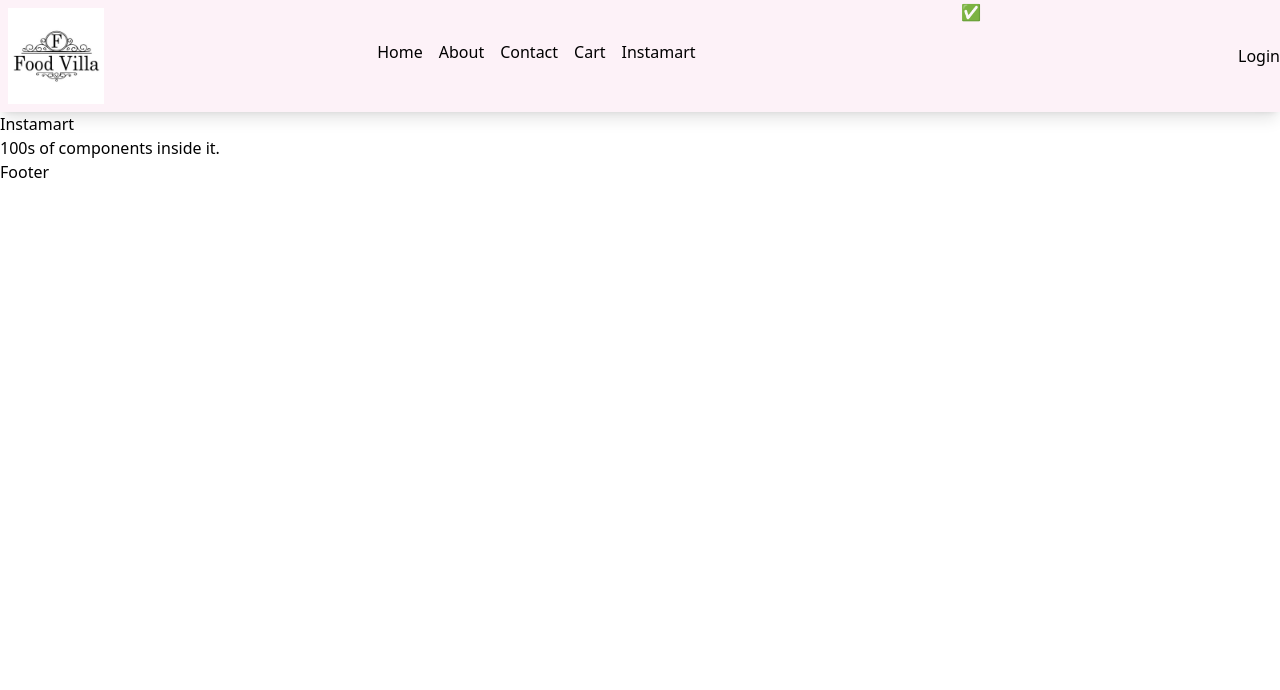
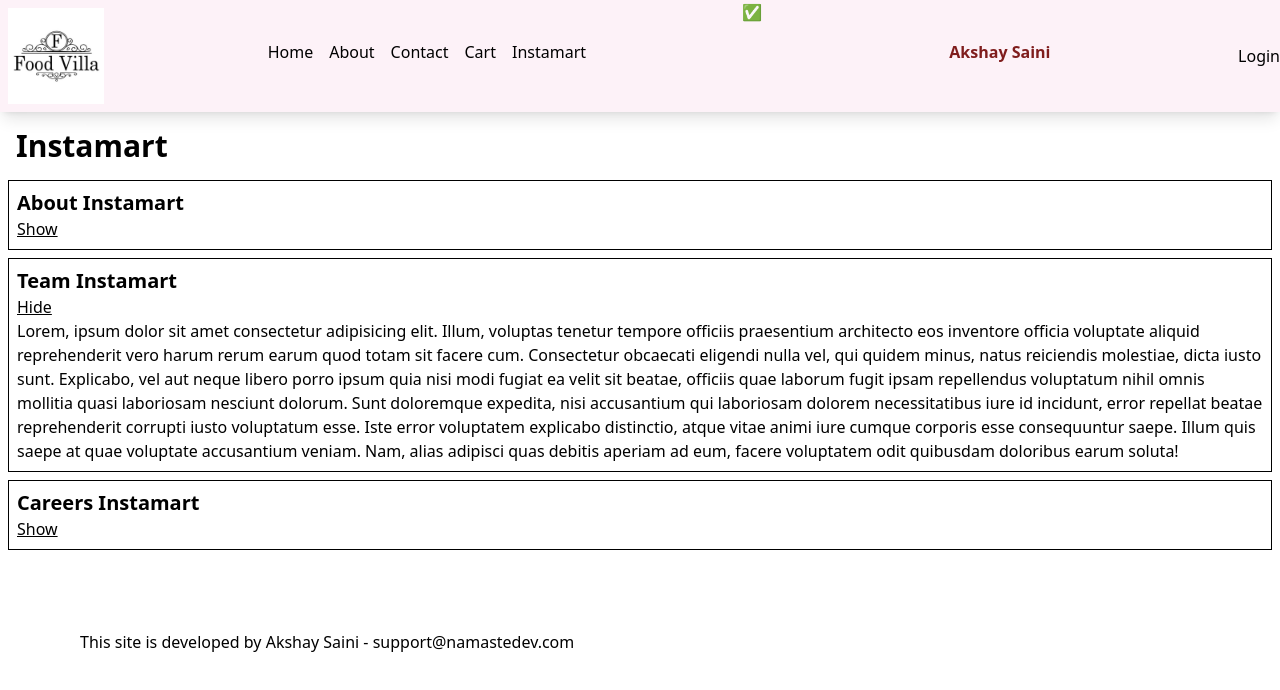
Before and after one commit to tanishqbaweja2410/namaste-react, a React (Vite) app: page /instamart in a window 1280 px wide. Shown: the top 690 px of the page. Built offline with nearby package versions, Linux system fonts and the light colour scheme.

Commit message:
react-context

```diff
--- a/src/App.js
+++ b/src/App.js
@@ -1,4 +1,4 @@
-import React, { lazy, Suspense } from "react";
+import React, { lazy, Suspense, useEffect, useState } from "react";
 import ReactDOM from "react-dom/client";
 import Header from "./components/Header";
 import Body from "./components/Body";
@@ -9,6 +9,7 @@ import RestaurantMenu from "./components/RestaurantMenu";
 import { createBrowserRouter, Outlet, RouterProvider } from "react-router-dom";
 import Profile from "./components/Profile";
 import Shimmer from "./components/Shimmer";
+import UserContext from "./utils/userContext";
 
 // ------------------ Composing Components ------------------------------->
 
@@ -23,13 +24,27 @@ const About = lazy(() => import("./components/About"));
 // Upon On Demand Loading -> upon render -> suspend loading
 
 const AppLayout = () => {
+  const [user, setUser] = useState({
+    name: "Akshay Saini",
+    email: "support@namastedev.com",
+  });
+
+  // whenever my user will modify, all places using the context will get updated
+
   return (
     <>
-      {/* i want header and footer to be present everywhere,
+      <UserContext.Provider
+        value={{
+          user: user,
+          setUser: setUser,
+        }}
+      >
+        {/* i want header and footer to be present everywhere,
       only children will update according to the route*/}
-      <Header />
-      <Outlet />
-      <Footer />
+        <Header />
+        <Outlet />
+        <Footer />
+      </UserContext.Provider>
     </>
   );
 };
@@ -47,7 +62,11 @@ const appRouter = createBrowserRouter([
       },
       {
         path: "about",
-        element: <Suspense><About /></Suspense>,
+        element: (
+          <Suspense>
+            <About />
+          </Suspense>
+        ),
         errorElement: <Error />,
         // children: [
         //   {
--- a/src/components/About.js
+++ b/src/components/About.js
@@ -1,5 +1,6 @@
 import Profile from "./Profile";
 import ProfileClass from "./ProfileClass";
+import UserContext from "../utils/userContext";
 
 // const About = () => {
 //   return (
@@ -39,6 +40,10 @@ class About extends Component {
     return (
       <div>
         <h1>About Us Page</h1>
+        {/* bcoz we don't have useContext() in class based components */}
+        <UserContext.Consumer>
+          {({ user }) => <h4 className="font-bold text-xl p-10">{user.name} - {user.email }</h4>}
+        </ UserContext.Consumer>
         <p>
           This is the Namaste React Live Course Chapter 07 - Finding the Path 🚀
         </p>
--- a/src/components/Footer.js
+++ b/src/components/Footer.js
@@ -1,5 +1,9 @@
+import { useContext } from "react";
+import UserContext from "../utils/userContext";
+
 const Footer = () => {
-  return <h4>Footer</h4>;
+  const {user} = useContext(UserContext);
+  return <h4 className="p-10 m-10">This site is developed by {user.name} - {user.email}</h4>;
 };
 
 export default Footer;
--- a/src/components/Header.js
+++ b/src/components/Header.js
@@ -1,7 +1,8 @@
-import { useState } from "react";
+import { useState, useContext } from "react";
 import Logo from "../assets/img/food-villa-logo.png";
 import { Link } from "react-router-dom";
 import useOnline from "../utils/useOnline";
+import UserContext from "../utils/userContext";
 
 const Title = () => (
   <a href="/">
@@ -18,6 +19,8 @@ export const Header = () => {
 
   // console.log(useState());
   const isOnline = useOnline();
+
+  const {user} = useContext(UserContext);
   return (
     <div className="flex justify-between bg-pink-50 shadow-lg">
       <Title />
@@ -37,6 +40,7 @@ export const Header = () => {
         </ul>
       </div>
       <h1>{isOnline ? "✅" : "🔴"}</h1>
+      <span className="p-10 font-bold text-red-900">{user.name}</span>
       {isLoggedIn ? (
         <button onClick={() => {setIsLoggedIn(false);}}>Logout</button>
       ) : (
--- a/src/components/Instamart.js
+++ b/src/components/Instamart.js
@@ -1,8 +1,45 @@
+import { useState } from "react";
+
+const Section = ({ title, description, isVisible, setIsVisible }) => {
+  return (
+    <div className="border border-black p-2 m-2">
+      <h3 className="font-bold text-xl">{title}</h3>
+      {isVisible ? (<><button className="cursor-pointer underline" onClick={() => setIsVisible(false)}>Hide</button>
+      <p>{description}</p></>) :
+      (<button className="cursor-pointer underline" onClick={() => setIsVisible(true)}>Show</button>)}
+    </div>
+  );
+};
+
 const Instamart = () => {
+  const [visibleSection, setIsVisibleSection] = useState("team");
   return (
     <div>
-      <h1>Instamart</h1>
-      <h1>100s of components inside it.</h1>
+      <h1 className="text-3xl p-2 m-2 font-bold">Instamart</h1>
+      <Section
+        title={"About Instamart"}
+        description={
+          "Lorem, ipsum dolor sit amet consectetur adipisicing elit. Illum, voluptas tenetur tempore officiis praesentium architecto eos inventore officia voluptate aliquid reprehenderit vero harum rerum earum quod totam sit facere cum. Consectetur obcaecati eligendi nulla vel, qui quidem minus, natus reiciendis molestiae, dicta iusto sunt. Explicabo, vel aut neque libero porro ipsum quia nisi modi fugiat ea velit sit beatae, officiis quae laborum fugit ipsam repellendus voluptatum nihil omnis mollitia quasi laboriosam nesciunt dolorum. Sunt doloremque expedita, nisi accusantium qui laboriosam dolorem necessitatibus iure id incidunt, error repellat beatae reprehenderit corrupti iusto voluptatum esse. Iste error voluptatem explicabo distinctio, atque vitae animi iure cumque corporis esse consequuntur saepe. Illum quis saepe at quae voluptate accusantium veniam. Nam, alias adipisci quas debitis aperiam ad eum, facere voluptatem odit quibusdam doloribus earum soluta!"
+        }
+        isVisible={visibleSection === "about"}
+        setIsVisible={(flag) => flag ? setIsVisibleSection("about") : setIsVisibleSection("")}
+      />
+      <Section
+        title={"Team Instamart"}
+        description={
+          "Lorem, ipsum dolor sit amet consectetur adipisicing elit. Illum, voluptas tenetur tempore officiis praesentium architecto eos inventore officia voluptate aliquid reprehenderit vero harum rerum earum quod totam sit facere cum. Consectetur obcaecati eligendi nulla vel, qui quidem minus, natus reiciendis molestiae, dicta iusto sunt. Explicabo, vel aut neque libero porro ipsum quia nisi modi fugiat ea velit sit beatae, officiis quae laborum fugit ipsam repellendus voluptatum nihil omnis mollitia quasi laboriosam nesciunt dolorum. Sunt doloremque expedita, nisi accusantium qui laboriosam dolorem necessitatibus iure id incidunt, error repellat beatae reprehenderit corrupti iusto voluptatum esse. Iste error voluptatem explicabo distinctio, atque vitae animi iure cumque corporis esse consequuntur saepe. Illum quis saepe at quae voluptate accusantium veniam. Nam, alias adipisci quas debitis aperiam ad eum, facere voluptatem odit quibusdam doloribus earum soluta!"
+        }
+        isVisible={visibleSection === "team"}
+        setIsVisible={(flag) => flag ? setIsVisibleSection("team") : setIsVisibleSection("")}
+      />
+      <Section
+        title={"Careers  Instamart"}
+        description={
+          "Lorem, ipsum dolor sit amet consectetur adipisicing elit. Illum, voluptas tenetur tempore officiis praesentium architecto eos inventore officia voluptate aliquid reprehenderit vero harum rerum earum quod totam sit facere cum. Consectetur obcaecati eligendi nulla vel, qui quidem minus, natus reiciendis molestiae, dicta iusto sunt. Explicabo, vel aut neque libero porro ipsum quia nisi modi fugiat ea velit sit beatae, officiis quae laborum fugit ipsam repellendus voluptatum nihil omnis mollitia quasi laboriosam nesciunt dolorum. Sunt doloremque expedita, nisi accusantium qui laboriosam dolorem necessitatibus iure id incidunt, error repellat beatae reprehenderit corrupti iusto voluptatum esse. Iste error voluptatem explicabo distinctio, atque vitae animi iure cumque corporis esse consequuntur saepe. Illum quis saepe at quae voluptate accusantium veniam. Nam, alias adipisci quas debitis aperiam ad eum, facere voluptatem odit quibusdam doloribus earum soluta!"
+        }
+        isVisible={visibleSection === "careers"}
+        setIsVisible={(flag) => flag ? setIsVisibleSection("careers") : setIsVisibleSection("")}
+      />
     </div>
   );
 };
--- a/src/components/RestaurantCard.js
+++ b/src/components/RestaurantCard.js
@@ -1,12 +1,17 @@
 import { IMG_CDN_URL } from "../config";
+import { useContext } from "react";
+import UserContext from "../utils/userContext";
 
 const RestaurantCard = ({ cloudinaryImageId, name, cuisines, avgRating }) => {
+
+  const {user} = useContext(UserContext);
   return (
     <div className="w-56 p-2 m-2 shadow-lg bg-pink-50">
       <img src={IMG_CDN_URL + cloudinaryImageId} alt="" />
       <h2 className="font-bold text-xl">{name}</h2>
       <h3>{cuisines.join(", ")}</h3>
       <h4>{avgRating} stars</h4>
+      <h5 className="font-bold">{user.name} - {user.email}</h5>
     </div>
   );
 };
--- /dev/null
+++ b/src/utils/UserContext.js
@@ -0,0 +1,12 @@
+import { createContext } from "react";
+
+const UserContext = createContext({
+  user: {
+    name: "Dummy Name",
+    email: "dummy@gmail.com",
+  },
+});
+
+UserContext.displayName = "UserContext";
+
+export default UserContext;
--- a/src/utils/helper.js
+++ b/src/utils/helper.js
@@ -1,7 +1,7 @@
 export function filterData(searchText, restaurants) {
-  const filterData = restaurants.filter((restaurant) =>
+  const filteredData = restaurants.filter((restaurant) =>
     restaurant?.data?.name?.toLowerCase()?.includes(searchText?.toLowerCase())
   );
 
-  return filterData;
+  return filteredData;
 }
```
